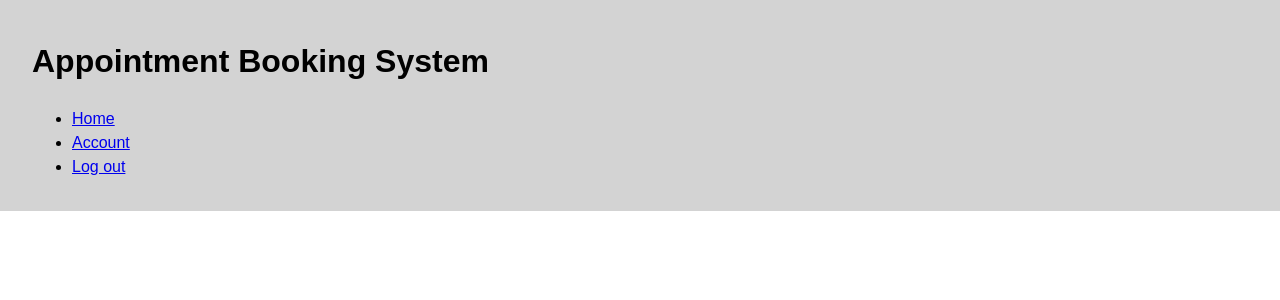
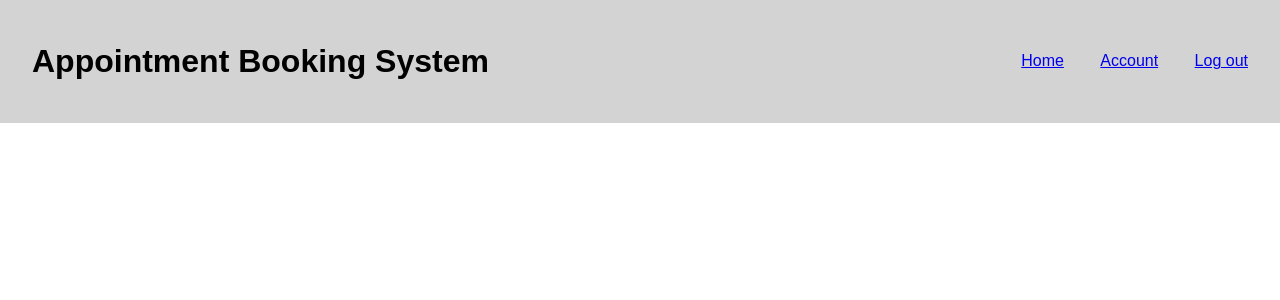
Before and after one commit to nkosingaleka/appointment-booking-system, a PHP site: page /front-end in a window 1280 px wide. Shown: the top 300 px of the page. Run offline with PHP 8.4, Linux system fonts and the light colour scheme; the visitor is signed in with stand-in values (Sample User, id 1).

Commit message:
re-organise the nav bar

```diff
--- a/front-end/style.css
+++ b/front-end/style.css
@@ -12,6 +12,18 @@ header {
   margin: 0 0 1em;
   padding: 1em 2em;
   background: lightgrey;
+  display: flex;
+  justify-content: space-between;
+  align-items: center;
+}
+
+header nav ul {
+  list-style: none;
+}
+
+header nav ul li {
+  display: inline-block;
+  margin: 0 0 0 2em;
 }
 
 main {
```
